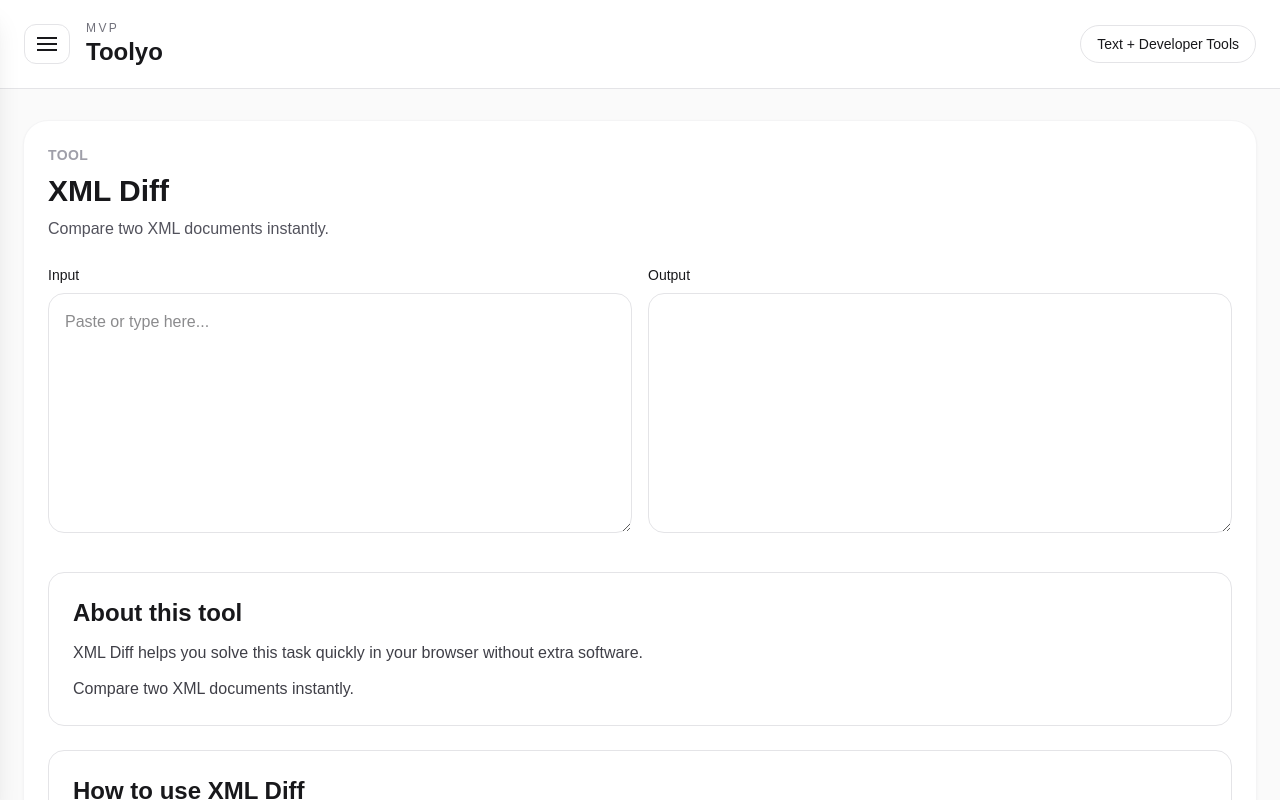
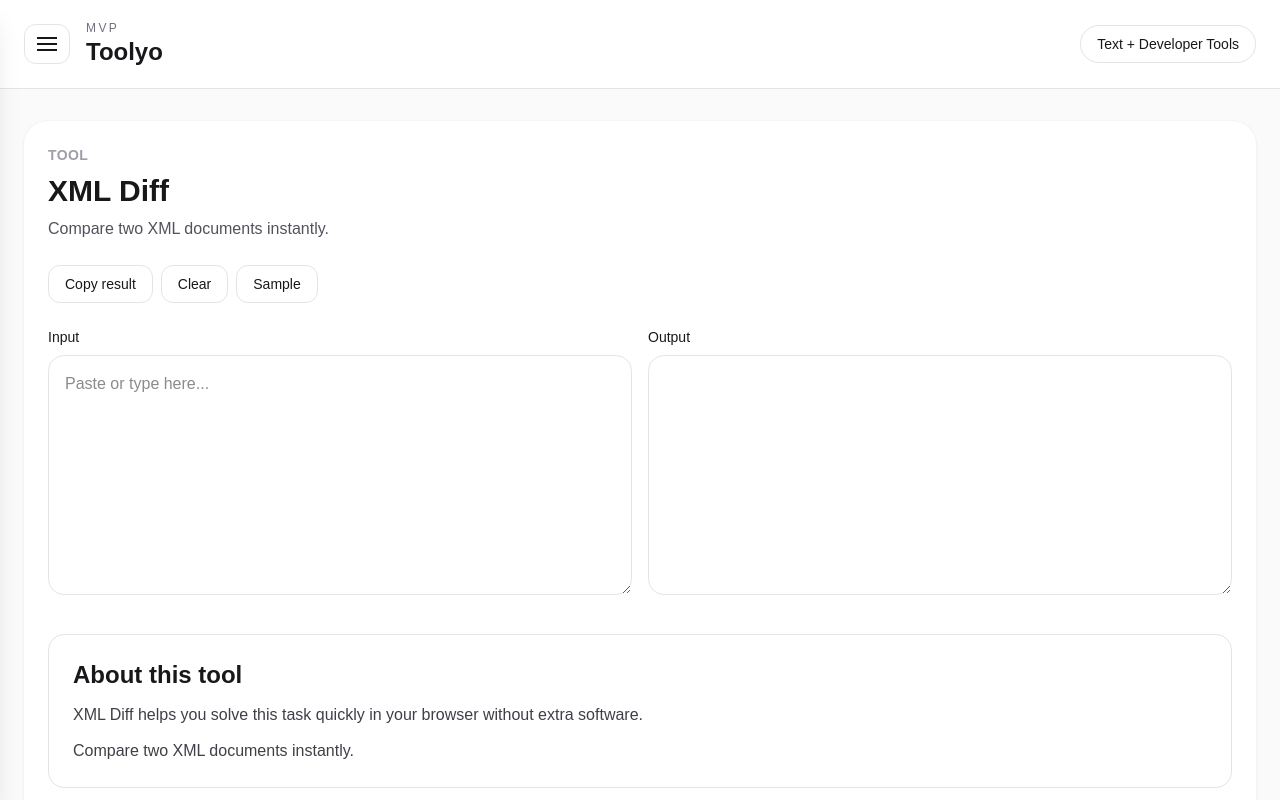
Before and after one commit to Kalluska/Toolyo, a Next.js app: page /tools/xml-diff in a window 1280 px wide. Shown: the top 800 px of the page. Built offline with nearby package versions, Linux system fonts and the light colour scheme.

Commit message:
Add universal tool action bar

```diff
--- /dev/null
+++ b/src/components/tool-action-bar.tsx
@@ -0,0 +1,147 @@
+"use client";
+
+function dispatchInput(el: HTMLInputElement | HTMLTextAreaElement) {
+  el.dispatchEvent(new Event("input", { bubbles: true }));
+  el.dispatchEvent(new Event("change", { bubbles: true }));
+}
+
+function getSampleForSlug(slug: string) {
+  const s = slug.toLowerCase();
+
+  if (s.includes("json")) {
+    return '{\n  "name": "Toolyo",\n  "type": "utility"\n}';
+  }
+  if (s.includes("url") || s.includes("utm")) {
+    return "https://toolyo-kappa.vercel.app/tools/word-counter?ref=demo";
+  }
+  if (s.includes("html")) {
+    return "<h1>Hello</h1><p>Toolyo demo</p>";
+  }
+  if (s.includes("xml")) {
+    return "<root><item>Toolyo</item></root>";
+  }
+  if (s.includes("yaml")) {
+    return "name: Toolyo\ntype: utility";
+  }
+  if (s.includes("csv")) {
+    return "name,age\nAlice,25\nBob,30";
+  }
+  if (s.includes("base64")) {
+    return "Hello Toolyo";
+  }
+  if (s.includes("binary")) {
+    return "Hello";
+  }
+  if (s.includes("timestamp")) {
+    return "1710000000";
+  }
+  if (s.includes("password")) {
+    return "Toolyo#2026";
+  }
+  if (s.includes("slug")) {
+    return "My Great Toolyo Page";
+  }
+  if (s.includes("keyword")) {
+    return "Toolyo is a fast tool site. Toolyo helps with text, SEO, and developer workflows.";
+  }
+
+  return "Hello from Toolyo.\nThis is sample text.";
+}
+
+function getEditableFields(root: HTMLElement) {
+  return Array.from(
+    root.querySelectorAll<HTMLTextAreaElement | HTMLInputElement>(
+      'textarea:not([readonly]), input[type="text"], input[type="search"], input[type="url"], input[type="email"], input[type="password"], input:not([type])'
+    )
+  );
+}
+
+function getOutputField(root: HTMLElement) {
+  const readonlyTextareas = Array.from(
+    root.querySelectorAll<HTMLTextAreaElement>("textarea[readonly]")
+  );
+
+  if (readonlyTextareas.length > 0) {
+    return readonlyTextareas[readonlyTextareas.length - 1];
+  }
+
+  const allTextareas = Array.from(root.querySelectorAll<HTMLTextAreaElement>("textarea"));
+  if (allTextareas.length > 1) {
+    return allTextareas[allTextareas.length - 1];
+  }
+
+  return null;
+}
+
+type ToolActionBarProps = {
+  currentSlug: string;
+};
+
+export default function ToolActionBar({ currentSlug }: ToolActionBarProps) {
+  const withRoot = (fn: (root: HTMLElement) => void) => {
+    const root = document.getElementById("toolyo-tool-root");
+    if (!root) return;
+    fn(root);
+  };
+
+  const handleCopy = async () => {
+    withRoot(async (root) => {
+      const output = getOutputField(root);
+      if (output && output.value.trim()) {
+        await navigator.clipboard.writeText(output.value);
+        return;
+      }
+
+      const editable = getEditableFields(root);
+      if (editable.length > 0 && editable[0].value.trim()) {
+        await navigator.clipboard.writeText(editable[0].value);
+      }
+    });
+  };
+
+  const handleClear = () => {
+    withRoot((root) => {
+      const editable = getEditableFields(root);
+      editable.forEach((field) => {
+        field.value = "";
+        dispatchInput(field);
+      });
+    });
+  };
+
+  const handleSample = () => {
+    withRoot((root) => {
+      const editable = getEditableFields(root);
+      if (editable.length === 0) return;
+
+      editable[0].value = getSampleForSlug(currentSlug);
+      dispatchInput(editable[0]);
+    });
+  };
+
+  return (
+    <div className="mb-6 flex flex-wrap gap-2">
+      <button
+        onClick={handleCopy}
+        className="rounded-xl border border-zinc-200 px-4 py-2 text-sm font-medium transition hover:border-zinc-400"
+        type="button"
+      >
+        Copy result
+      </button>
+      <button
+        onClick={handleClear}
+        className="rounded-xl border border-zinc-200 px-4 py-2 text-sm font-medium transition hover:border-zinc-400"
+        type="button"
+      >
+        Clear
+      </button>
+      <button
+        onClick={handleSample}
+        className="rounded-xl border border-zinc-200 px-4 py-2 text-sm font-medium transition hover:border-zinc-400"
+        type="button"
+      >
+        Sample
+      </button>
+    </div>
+  );
+}
--- a/src/components/tool-layout.tsx
+++ b/src/components/tool-layout.tsx
@@ -4,6 +4,7 @@ import { useState } from "react";
 import Link from "next/link";
 import SiteSidebar from "@/components/site-sidebar";
 import SiteFooter from "@/components/site-footer";
+import ToolActionBar from "@/components/tool-action-bar";
 
 type ToolLayoutProps = {
   currentSlug: string;
@@ -79,7 +80,10 @@ export default function ToolLayout({
       </header>
 
       <section className="mx-auto max-w-7xl px-6 py-8">
-        <main className="rounded-3xl bg-white p-6 shadow-sm ring-1 ring-zinc-100">
+        <main
+          id="toolyo-tool-root"
+          className="rounded-3xl bg-white p-6 shadow-sm ring-1 ring-zinc-100"
+        >
           <div className="mb-6">
             <div className="text-sm font-semibold uppercase tracking-wide text-zinc-400">
               Tool
@@ -87,6 +91,9 @@ export default function ToolLayout({
             <h2 className="mt-2 text-3xl font-bold">{title}</h2>
             <p className="mt-2 text-zinc-600">{description}</p>
           </div>
+
+          <ToolActionBar currentSlug={currentSlug} />
+
           {children}
         </main>
       </section>
```
